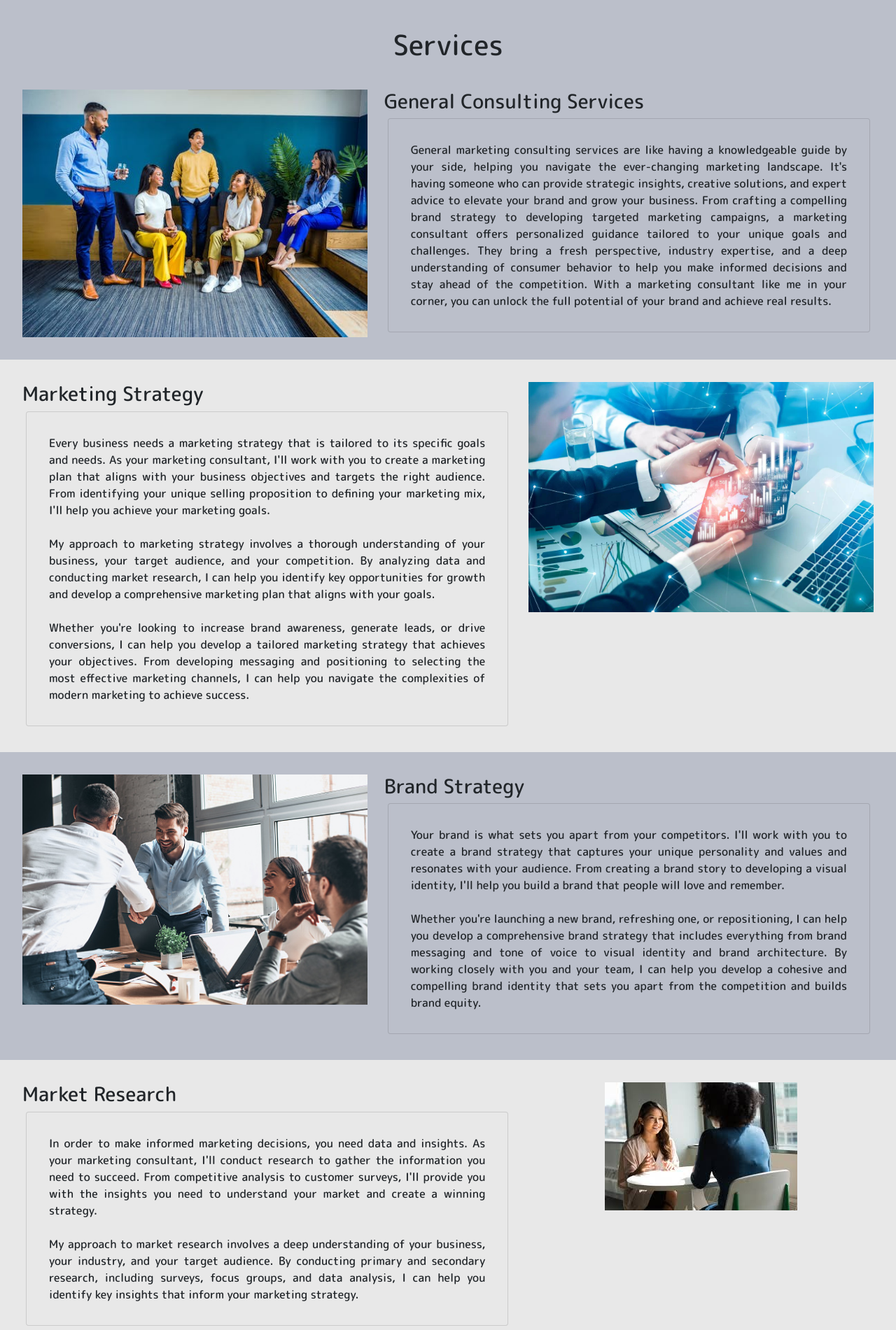
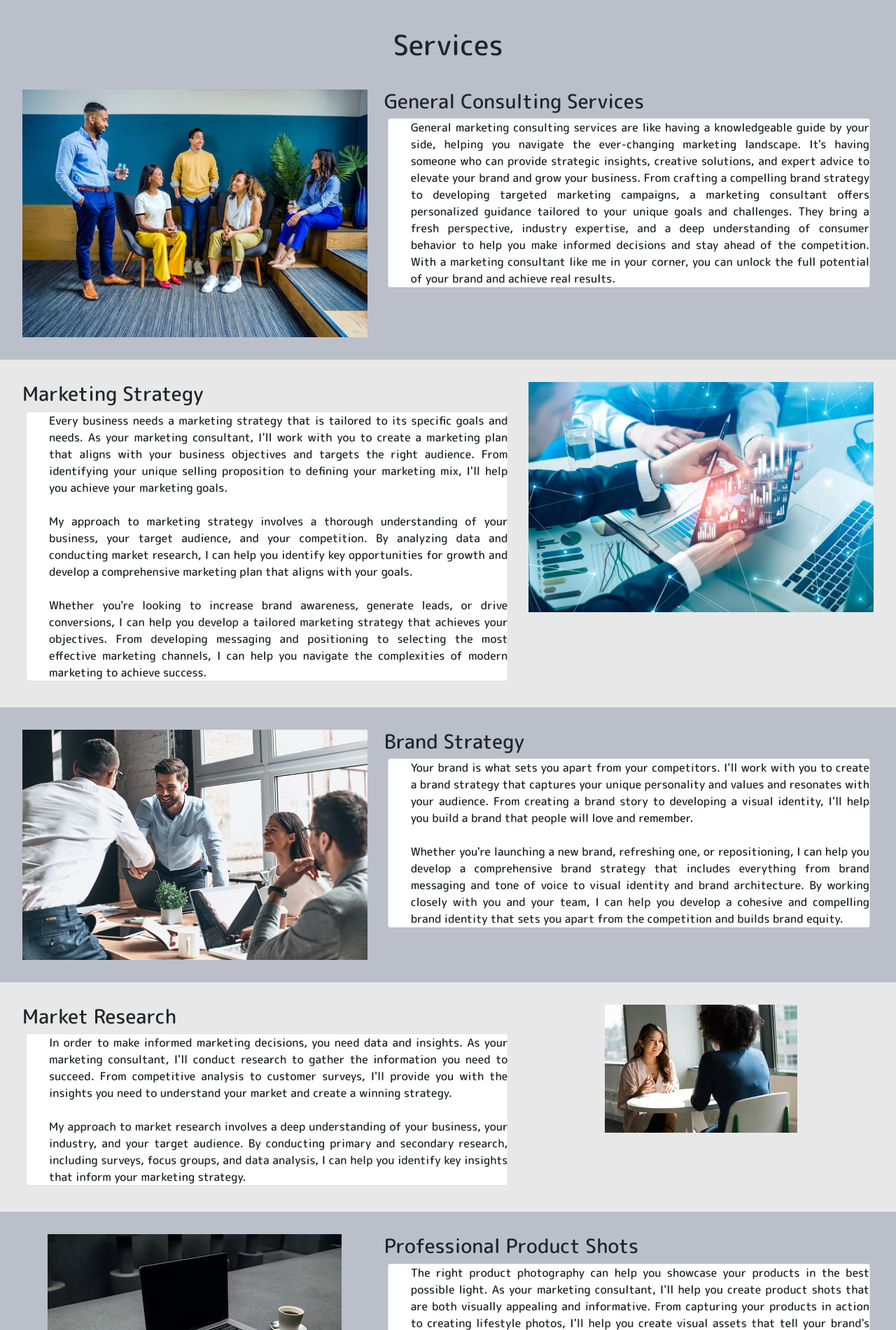
Before and after one commit to vparrello/KallasWebsite, a Flask app: page /Services in a window 1280 px wide. Shown: the part 190-2091 px from the top of the page at 70% size. Run offline with Flask 3, Linux system fonts and the light colour scheme; some libraries are stand-ins or nearby versions.

Commit message:
Add files via upload

```diff
--- a/templates/services.html
+++ b/templates/services.html
@@ -8,7 +8,7 @@
         </div>
         <div class="col-md-7 serv-left-text">
             <h3>General Consulting Services</h3>
-            <ul class="serv-list card card-dark">
+            <ul class="serv-list card servcard-dark">
                 <li>
                 General marketing consulting services are like having a knowledgeable guide by your side, helping you navigate the ever-changing marketing landscape. It's having someone who can provide strategic insights, creative solutions, and expert advice to elevate your brand and grow your business. From crafting a compelling brand strategy to developing targeted marketing campaigns, a marketing consultant offers personalized guidance tailored to your unique goals and challenges. They bring a fresh perspective, industry expertise, and a deep understanding of consumer behavior to help you make informed decisions and stay ahead of the competition. With a marketing consultant like me in your corner, you can unlock the full potential of your brand and achieve real results.
                 </li>
@@ -21,7 +21,7 @@
     <div class="row">
         <div class="col-md-7 serv-right-text">
             <h3>Marketing Strategy</h3>
-        <ul class="serv-list card card-light">
+        <ul class="serv-list card servcard-light">
             <li>Every business needs a marketing strategy that is tailored to its specific goals and needs. As your marketing consultant, I'll work with you to create a marketing plan that aligns with your business objectives and targets the right audience. From identifying your unique selling proposition to defining your marketing mix, I'll help you achieve your marketing goals.</li>
             <br>
             <li>My approach to marketing strategy involves a thorough understanding of your business, your target audience, and your competition. By analyzing data and conducting market research, I can help you identify key opportunities for growth and develop a comprehensive marketing plan that aligns with your goals.</li>
@@ -41,7 +41,7 @@
         </div>
         <div class="col-md-7 serv-left-text">
             <h3>Brand Strategy</h3>
-        <ul class="serv-list card card-dark">
+        <ul class="serv-list card servcard-dark">
             <li>Your brand is what sets you apart from your competitors. I'll work with you to create a brand strategy that captures your unique personality and values and resonates with your audience. From creating a brand story to developing a visual identity, I'll help you build a brand that people will love and remember.</li>
             <br>
             <li>Whether you're launching a new brand, refreshing one, or repositioning, I can help you develop a comprehensive brand strategy that includes everything from brand messaging and tone of voice to visual identity and brand architecture. By working closely with you and your team, I can help you develop a cohesive and compelling brand identity that sets you apart from the competition and builds brand equity.</li>
@@ -53,7 +53,7 @@
     <div class="row">
         <div class="col-md-7 serv-right-text">
             <h3>Market Research</h3>
-        <ul class="serv-list card card-light">
+        <ul class="serv-list card servcard-light">
             <li>In order to make informed marketing decisions, you need data and insights. As your marketing consultant, I'll conduct research to gather the information you need to succeed. From competitive analysis to customer surveys, I'll provide you with the insights you need to understand your market and create a winning strategy.</li>
             <br>
             <li>My approach to market research involves a deep understanding of your business, your industry, and your target audience. By conducting primary and secondary research, including surveys, focus groups, and data analysis, I can help you identify key insights that inform your marketing strategy.</li>
@@ -71,7 +71,7 @@
         </div>
         <div class="col-md-7 serv-left-text">
             <h3>Professional Product Shots</h3>
-        <ul class="serv-list card card-dark">
+        <ul class="serv-list card servcard-dark">
             <li>The right product photography can help you showcase your products in the best possible light. As your marketing consultant, I'll help you create product shots that are both visually appealing and informative. From capturing your products in action to creating lifestyle photos, I'll help you create visual assets that tell your brand's story.</li>
             <br>
             <li>Product photography is a critical component of any successful e-commerce or retail business. As a marketing consultant, I specialize in providing high-quality product photography services that help businesses like yours showcase their products in the best possible light.</li>
@@ -85,7 +85,7 @@
     <div class="row">
         <div class="col-md-7 serv-right-text">
             <h3>Copywriting</h3>
-        <ul class="serv-list card card-light">
+        <ul class="serv-list card servcard-light">
             <li>Copywriting is an essential element of marketing, and as a marketing consultant, I specialize in creating persuasive and engaging written content to help drive sales and increase brand awareness. Whether you need website content, product descriptions, advertising copy, or email campaigns, I have the skills and expertise to craft effective messaging strategies that resonate with your target audience.</li>
             <br>
             <li>My approach to copywriting involves a thorough understanding of your business, your goals, and your audience. By identifying key messaging points and using language and tone that resonates with your intended audience, I can help you communicate the value of your product or service in a way that drives conversions and achieves your marketing objectives.</li>
@@ -103,7 +103,7 @@
         </div>
         <div class="col-md-7 serv-left-text">
             <h3>Social Media Management</h3>
-        <ul class="serv-list card card-dark">
+        <ul class="serv-list card servcard-dark">
             <li>Social media is an important channel for reaching and engaging with your audience. As your social media consultant, I'll help you develop a social media strategy that drives engagement and conversions. From creating content to managing your social media accounts, I'll help you build a social media presence that builds your brand and drives business results.</li>
             <br>
             <li>Whether you need help with strategy development, content creation, or community management, I have the skills and expertise to help you get the most out of your social media channels. I understand that every business is unique, which is why I take a customized approach to social media management, tailored to your specific needs and goals. </li>
@@ -115,7 +115,7 @@
     <div class="row">
         <div class="col-md-7 serv-right-text">
             <h3>Website Design & Development</h3>
-        <ul class="serv-list card card-light">
+        <ul class="serv-list card servcard-light">
             <li>Website design and development is a critical component of any successful business. As a marketing consultant, I specialize in providing comprehensive website design and development services that help businesses like yours create a compelling online presence that drives traffic, engagement, and sales.</li>
             <br>
             <li>My website design and development services include everything from design and layout to development and maintenance. By using the latest technologies and best practices, I can create a website that is not only visually appealing but also user-friendly, responsive, and optimized for search engines.List of brands in portfolio</li>
```
